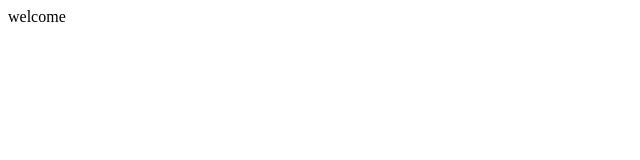
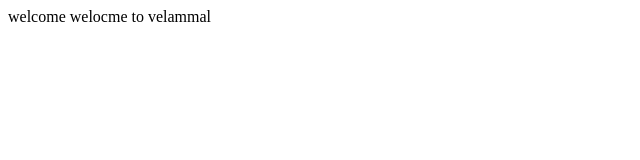
Before and after one commit to viji1507/vijirepo, a plain HTML site: page index.html in a window 1280 px wide. Shown: the whole page, without its empty margins (0-640 px from the left). Drawn offline with Linux system fonts and the light colour scheme.

Commit message:
Updated index.html with a new line

```diff
--- a/index.html
+++ b/index.html
@@ -1,5 +1,6 @@
 <html>
 <head>
 welcome
+welocme to velammal
 </head>
 </html>
```
